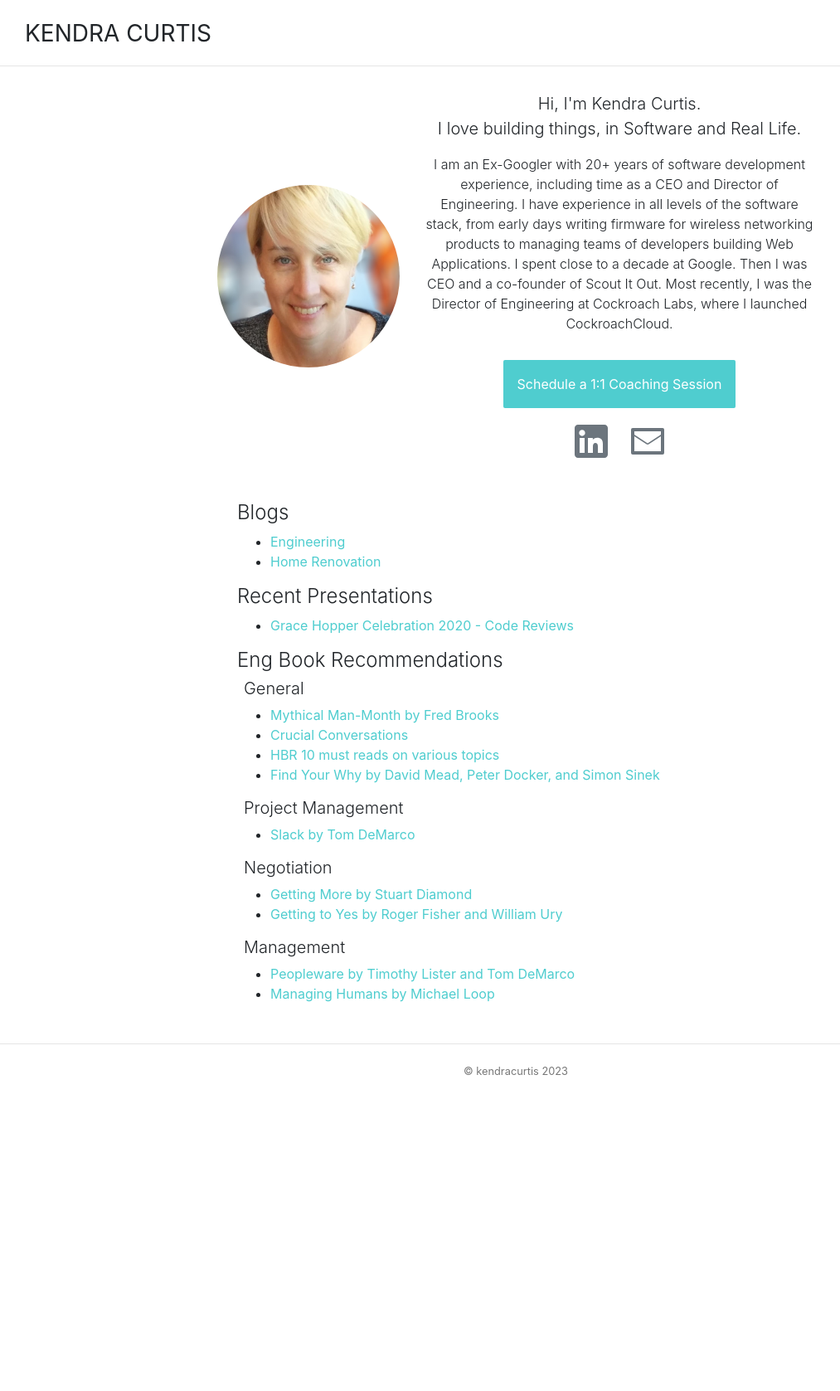
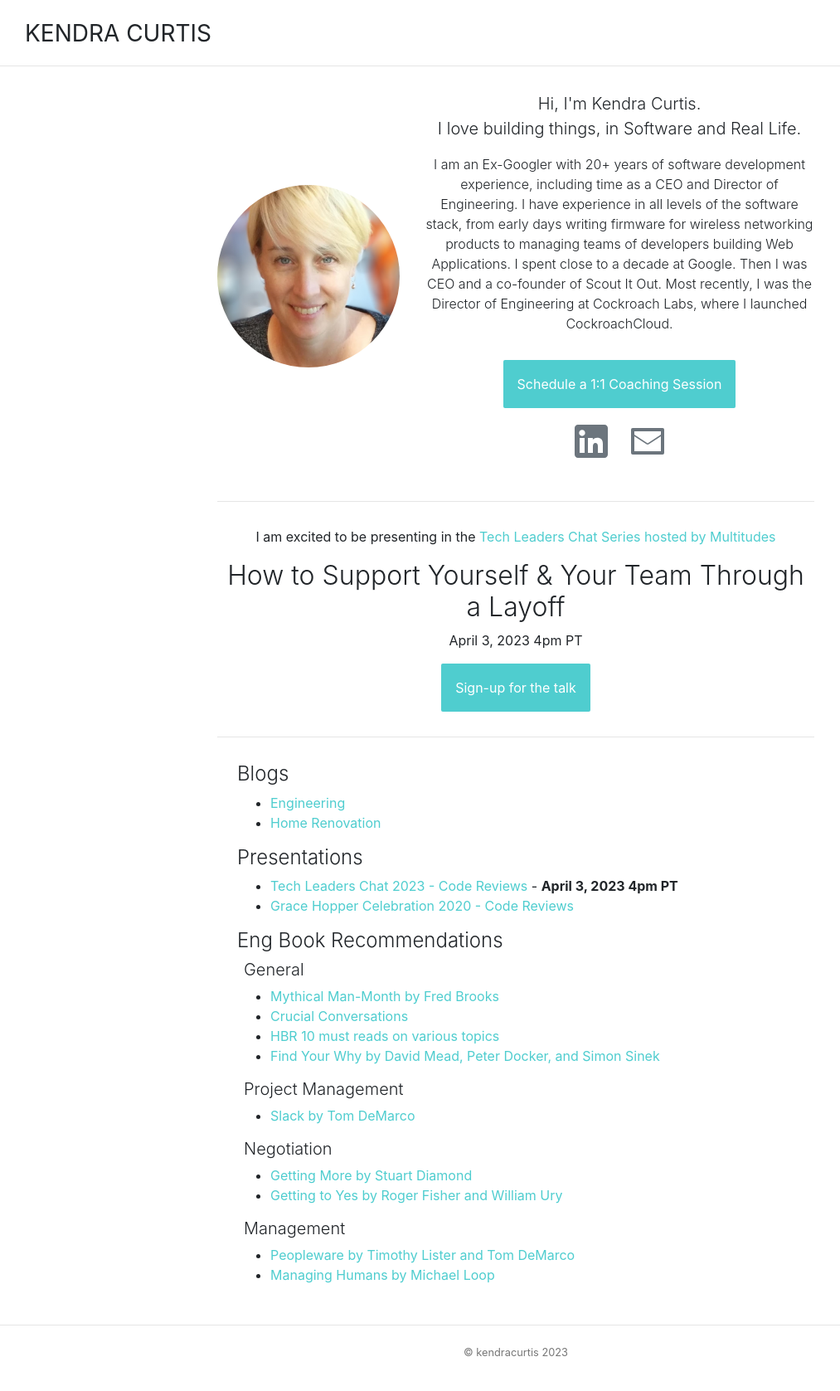
Before and after one commit to kendracurtis/kendracurtis.github.io, a Jekyll site: the page built from index.md, in a window 1280 px wide. Shown: the whole page at 83% size, without its empty margins (18-1031 px from the left). Built offline with Jekyll 4.4.1, drawn with Linux system fonts in a browser that asks for light colours; before the commit the page ends 1338 px from its top, so only the background shows below that.

Commit message:
Added Tech Leaders Chat
Add the sign up for the Tech Leaders chat to the main page and create a page for the content.

```diff
--- a/index.md
+++ b/index.md
@@ -33,15 +33,29 @@ title: Kendra Curtis
   	</div>
 </div>
 
+---
 
+<p align="center">
+I am excited to be presenting in the <a href="https://www.meetup.com/tech-leader-chats/events/291951435/">Tech Leaders Chat Series hosted by Multitudes</a></p>
+
+<h2 align="center">How to Support Yourself & Your Team Through a Layoff</h2>
+<p align="center">April 3, 2023 4pm PT</p>
+
+<p align="center"><a class="button" href="https://www.meetup.com/tech-leader-chats/events/291951435/">Sign-up for the talk</a>
+
+ </p>
+
+---
 
 #### Blogs
 
 * [Engineering](https://kscurtis2000.medium.com/)
 * [Home Renovation](http://medium.com/@KendraDIY)
 
-#### Recent Presentations
+#### Presentations
+* [Tech Leaders Chat 2023 - Code Reviews](../techleaderslayoffs) - **April 3, 2023 4pm PT**
 * [Grace Hopper Celebration 2020 - Code Reviews](../ghc2020)
+
 
 #### Eng Book Recommendations
 ##### General
```
Also changed, not shown: other parts of index.md (+0 -7 lines), techleaderslayoffs.md (added, +41 -0 lines).
